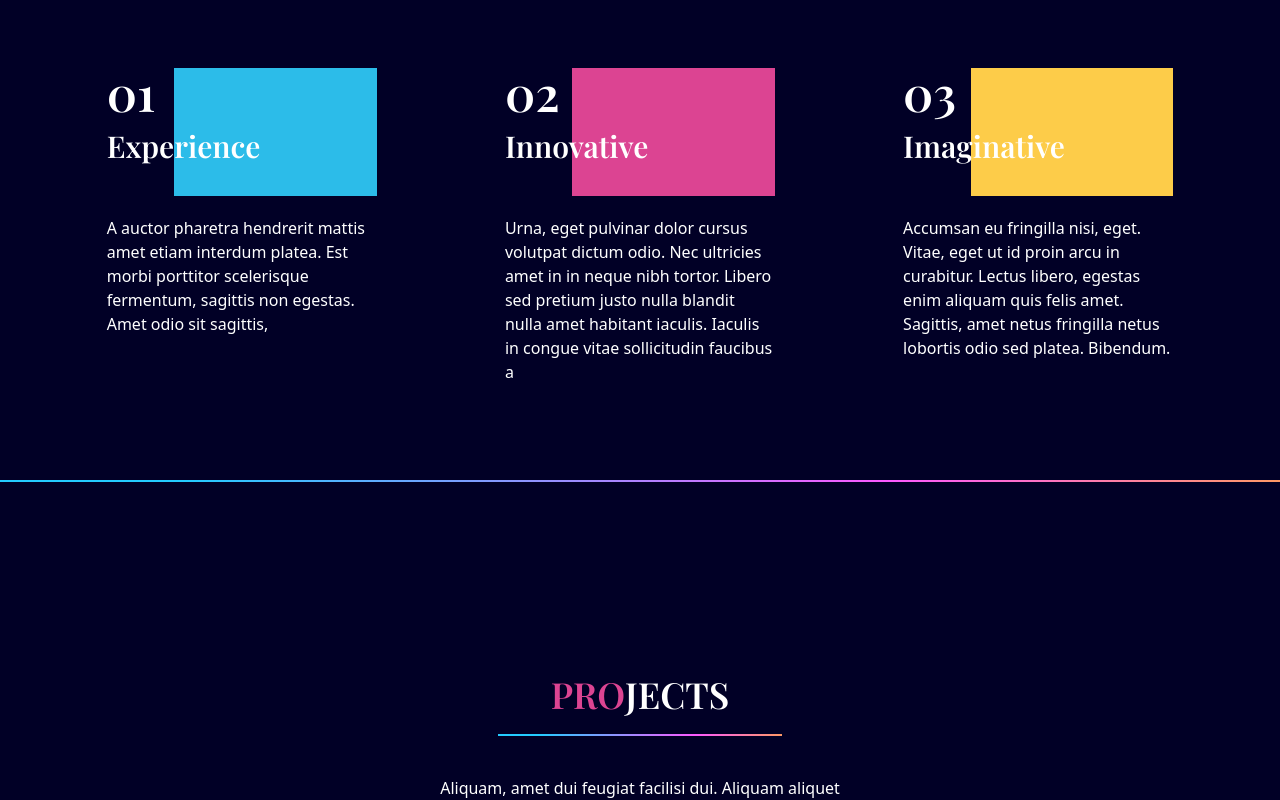
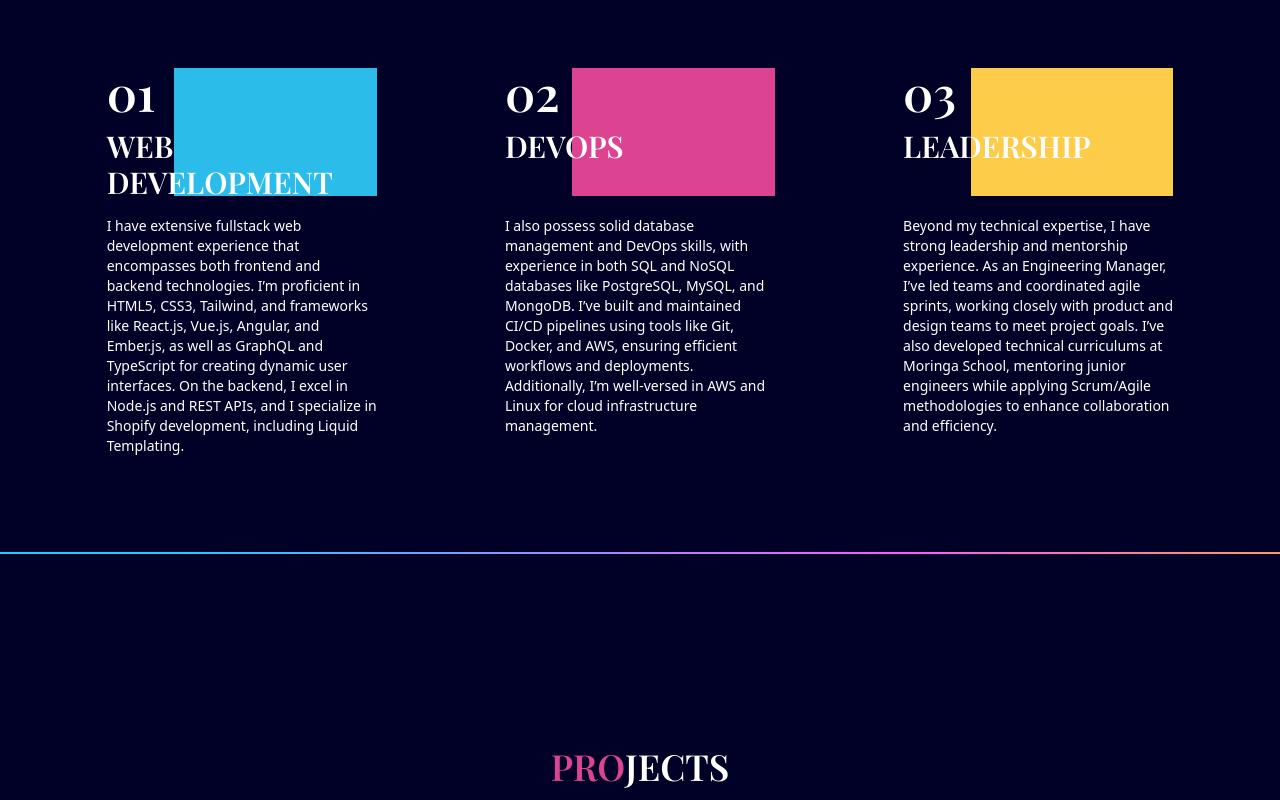
Before and after one commit to brianmarete/portfolio, a React (Vite) app: page / in a window 1280 px wide. Shown: the part 1140-1940 px from the top of the page. Built offline with nearby package versions, Linux system fonts and the light colour scheme.

Commit message:
Update my skills section

```diff
--- a/src/App.tsx
+++ b/src/App.tsx
@@ -8,6 +8,7 @@ import MySkills from "./scenes/MySkills";
 import Projects from "./scenes/Projects";
 import Contact from "./scenes/Contact";
 import Footer from "./scenes/Footer";
+import { motion } from "framer-motion";
 
 function App() {
   const [selectedPage, setSelectedPage] = useState("home");
@@ -35,19 +36,43 @@ function App() {
             setSelectedPage={setSelectedPage}
           />
         )}
-        <Landing setSelectedPage={setSelectedPage} />
+        <motion.div
+          margin="0 0 -200px 0"
+          amount="all"
+          onViewportEnter={() => setSelectedPage("home")}
+        >
+          <Landing setSelectedPage={setSelectedPage} />
+        </motion.div>
       </div>
       <LineGradient />
       <div className="w-5/6 mx-auto md:h-full">
-        <MySkills />
+        <motion.div
+          margin="0 0 -200px 0"
+          amount="all"
+          onViewportEnter={() => setSelectedPage("skills")}
+        >
+          <MySkills />
+        </motion.div>
       </div>
       <LineGradient />
       <div className="w-5/6 mx-auto">
-        <Projects />
+        <motion.div
+          margin="0 0 -200px 0"
+          amount="all"
+          onViewportEnter={() => setSelectedPage("projects")}
+        >
+          <Projects />
+        </motion.div>
       </div>
       <LineGradient />
       <div className="w-5/6 mx-auto md:h-full">
-        <Contact />
+        <motion.div
+          margin="0 0 -200px 0"
+          amount="all"
+          onViewportEnter={() => setSelectedPage("Contact")}
+        >
+          <Contact />
+        </motion.div>
       </div>
       <Footer />
     </div>
--- a/src/components/socialmediaicons.tsx
+++ b/src/components/socialmediaicons.tsx
@@ -1,4 +1,4 @@
-import { FaLinkedin, FaSquareXTwitter } from "react-icons/fa6";
+import { FaLinkedin, FaSquareGithub } from "react-icons/fa6";
 
 const SocialMediaIcons = () => {
   return (
@@ -17,7 +17,7 @@ const SocialMediaIcons = () => {
         target="_blank"
         rel="noreferrer"
       >
-        <FaSquareXTwitter className="text-4xl" />
+        <FaSquareGithub className="text-4xl" />
       </a>
     </div>
   );
--- a/src/scenes/MySkills.tsx
+++ b/src/scenes/MySkills.tsx
@@ -65,16 +65,20 @@ const MySkills = () => {
           <div className="relative h-32">
             <div className="z-10 absolute left-0 top-0">
               <p className="font-playfair font-semibold text-5xl">01</p>
-              <p className="font-playfair font-semibold text-3xl mt-3">
-                Experience
+              <p className="font-playfair font-semibold text-3xl mt-3 uppercase">
+                Web Development
               </p>
             </div>
             <div className="w-1/2 md:w-3/4 h-32 bg-blue absolute right-0 top-0" />
           </div>
-          <p className="mt-5">
-            A auctor pharetra hendrerit mattis amet etiam interdum platea. Est
-            morbi porttitor scelerisque fermentum, sagittis non egestas. Amet
-            odio sit sagittis,
+          <p className="mt-5 text-sm">
+            I have extensive fullstack web development experience that
+            encompasses both frontend and backend technologies. I’m proficient
+            in HTML5, CSS3, Tailwind, and frameworks like React.js, Vue.js,
+            Angular, and Ember.js, as well as GraphQL and TypeScript for
+            creating dynamic user interfaces. On the backend, I excel in Node.js
+            and REST APIs, and I specialize in Shopify development, including
+            Liquid Templating.
           </p>
         </motion.div>
 
@@ -93,17 +97,19 @@ const MySkills = () => {
           <div className="relative h-32">
             <div className="z-10 absolute left-0 top-0">
               <p className="font-playfair font-semibold text-5xl">02</p>
-              <p className="font-playfair font-semibold text-3xl mt-3">
-                Innovative
+              <p className="font-playfair font-semibold text-3xl mt-3 uppercase">
+                DevOps
               </p>
             </div>
             <div className="w-1/2 md:w-3/4 h-32 bg-red absolute right-0 top-0" />
           </div>
-          <p className="mt-5">
-            Urna, eget pulvinar dolor cursus volutpat dictum odio. Nec ultricies
-            amet in in neque nibh tortor. Libero sed pretium justo nulla blandit
-            nulla amet habitant iaculis. Iaculis in congue vitae sollicitudin
-            faucibus a
+          <p className="mt-5 text-sm">
+            I also possess solid database management and DevOps skills, with
+            experience in both SQL and NoSQL databases like PostgreSQL, MySQL,
+            and MongoDB. I’ve built and maintained CI/CD pipelines using tools
+            like Git, Docker, and AWS, ensuring efficient workflows and
+            deployments. Additionally, I’m well-versed in AWS and Linux for
+            cloud infrastructure management.
           </p>
         </motion.div>
 
@@ -122,17 +128,20 @@ const MySkills = () => {
           <div className="relative h-32">
             <div className="z-10 absolute left-0 top-0">
               <p className="font-playfair font-semibold text-5xl">03</p>
-              <p className="font-playfair font-semibold text-3xl mt-3">
-                Imaginative
+              <p className="font-playfair font-semibold text-3xl mt-3 uppercase">
+                Leadership
               </p>
             </div>
             <div className="w-1/2 md:w-3/4 h-32 bg-yellow absolute right-0 top-0" />
           </div>
-          <p className="mt-5">
-            Accumsan eu fringilla nisi, eget. Vitae, eget ut id proin arcu in
-            curabitur. Lectus libero, egestas enim aliquam quis felis amet.
-            Sagittis, amet netus fringilla netus lobortis odio sed platea.
-            Bibendum.
+          <p className="mt-5 text-sm">
+            Beyond my technical expertise, I have strong leadership and
+            mentorship experience. As an Engineering Manager, I’ve led teams and
+            coordinated agile sprints, working closely with product and design
+            teams to meet project goals. I’ve also developed technical
+            curriculums at Moringa School, mentoring junior engineers while
+            applying Scrum/Agile methodologies to enhance collaboration and
+            efficiency.
           </p>
         </motion.div>
       </div>
```
